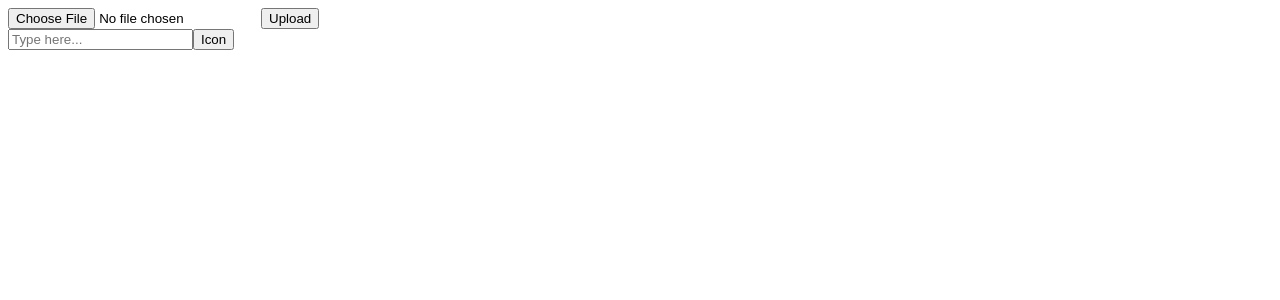
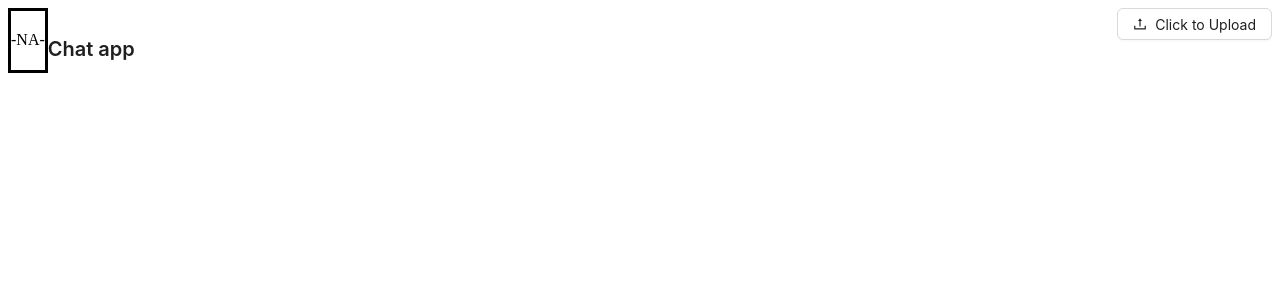
Before and after one commit to tejassingh1144/know-your-pdf, a React (Create React App) app in the folder frontend/: page / in a window 1280 px wide. Shown: the top 300 px of the page. Built offline with nearby package versions, Linux system fonts and the light colour scheme.

Commit message:
added placeholders for the icon and beautified the header using ant design

```diff
--- a/frontend/src/App.tsx
+++ b/frontend/src/App.tsx
@@ -1,11 +1,9 @@
 import React from 'react';
-import ChatInput from './components/ChatInput'
-import FileUploadComponent from './components/fileUploadComponent';
+import Home from './pages/Home'
 const App : React.FC = () => {
     return (
         <div>
-            <FileUploadComponent/>
-            <ChatInput/>
+            <Home></Home>
         </div>
     )
 }
--- /dev/null
+++ b/frontend/src/components/FileUploadComponent.tsx
@@ -0,0 +1,30 @@
+import React from 'react';
+import { UploadOutlined } from '@ant-design/icons';
+import type { UploadProps } from 'antd';
+import { Button, message, Upload } from 'antd';
+
+const props: UploadProps = {
+  name: 'file',
+  action: 'https://660d2bd96ddfa2943b33731c.mockapi.io/api/upload',
+  headers: {
+    authorization: 'authorization-text',
+  },
+  onChange(info) {
+    if (info.file.status !== 'uploading') {
+      console.log(info.file, info.fileList);
+    }
+    if (info.file.status === 'done') {
+      message.success(`${info.file.name} file uploaded successfully`);
+    } else if (info.file.status === 'error') {
+      message.error(`${info.file.name} file upload failed.`);
+    }
+  },
+};
+
+const App: React.FC = () => (
+  <Upload {...props}>
+    <Button icon={<UploadOutlined />}>Click to Upload</Button>
+  </Upload>
+);
+
+export default App;
--- /dev/null
+++ b/frontend/src/components/Header.tsx
@@ -0,0 +1,22 @@
+import React from 'react'
+import {QuestionOutlined} from '@ant-design/icons'
+import { Typography } from 'antd'
+import FileUploadComponent from './FileUploadComponent';
+
+const {Title} = Typography;
+
+const Header : React.FC = () => {
+    const titleStyle = {
+        display : 'flex'
+    };
+    return (
+        <div style = {{display:'flex',justifyContent:'space-between'}}>
+            <div style={{display:'flex'}}>
+                <div style={{border:'solid',display : 'flex',alignItems:'center',justifyContent:'center'}}>-NA-</div>
+                <Title level={4}>Chat app</Title>
+            </div>
+            <FileUploadComponent/>
+        </div>
+    )
+}
+export default Header;
--- a/frontend/src/components/fileUploadComponent.tsx
+++ /dev/null
@@ -1,42 +0,0 @@
-import React, { useState, ChangeEvent } from 'react';
-import axios from 'axios';
-
-const FileUploadComponent: React.FC = () => {
-  const [file, setFile] = useState<File | null>(null); // Define the type of 'file' as File | null
-
-  const handleFileChange = (event: ChangeEvent<HTMLInputElement>) => {
-    if (event.target.files) {
-      setFile(event.target.files[0]);
-    }
-  };
-
-  const handleUpload = async () => {
-    if (!file) {
-      console.error('No file selected');
-      return;
-    }
-
-    const formData = new FormData();
-    formData.append('pdf', file);
-
-    try {
-      const response = await axios.post('http://localhost:8000/upload', formData, {
-        headers: {
-          'Content-Type': 'multipart/form-data'
-        }
-      });
-      console.log('File uploaded successfully:', response.data);
-    } catch (error) {
-      console.error('Error uploading file:', error);
-    }
-  };
-
-  return (
-    <div>
-      <input type="file" onChange={handleFileChange} />
-      <button onClick={handleUpload}>Upload</button>
-    </div>
-  );
-};
-
-export default FileUploadComponent;
--- /dev/null
+++ b/frontend/src/pages/Home.tsx
@@ -0,0 +1,11 @@
+import React from 'react';
+import Header from '../components/Header'
+
+const Home : React.FC = () => {
+    return (
+        <div>
+            <Header></Header>
+        </div>
+    )
+}
+export default Home;
```
Also changed, not shown: frontend/package.json (+8 -2 lines), frontend/tailwind.config.js (added, +8 -0 lines), frontend/public/spider.png (added), 1 other file (tests, documents, lock files or other folders).
